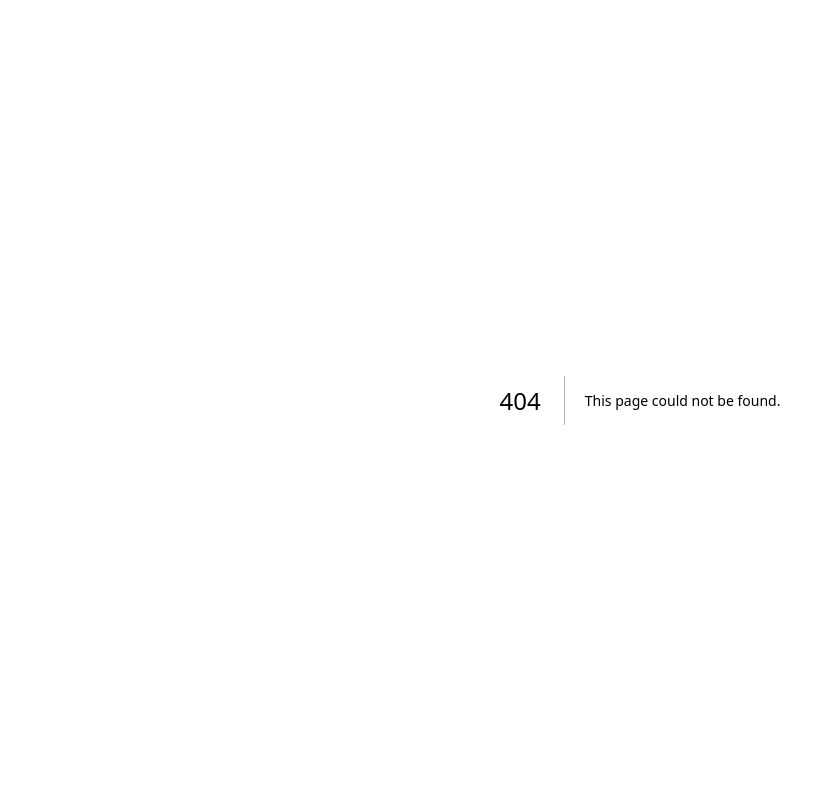
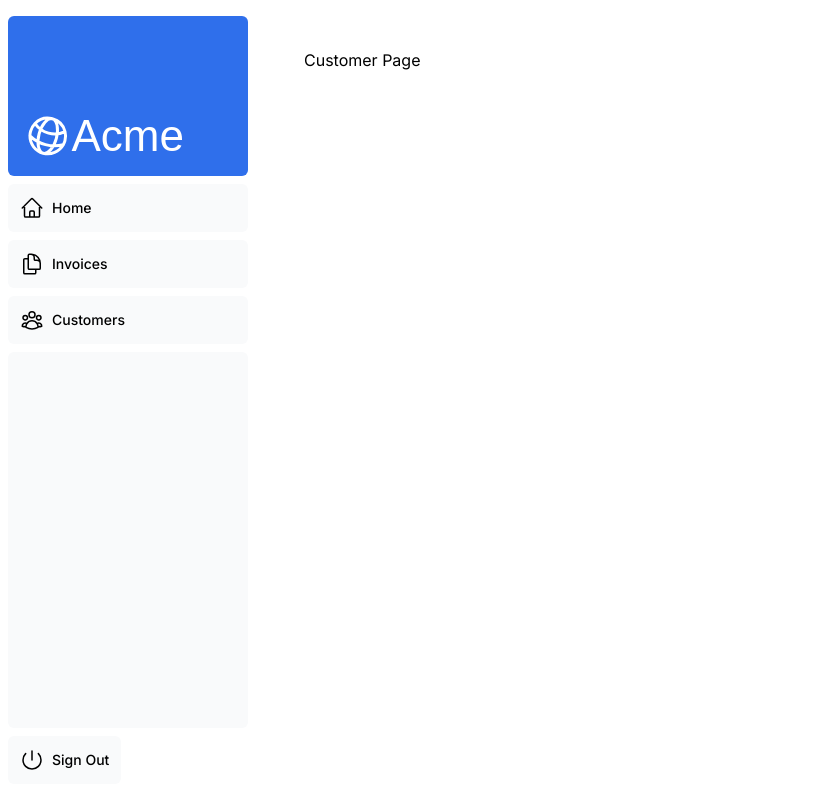
Before and after one commit to jecaps/nextjs-dashboard, a Next.js app: page /dashboard/customers in a window 1280 px wide. Before the commit this address had no page. Shown: the whole page, without its empty margins (0-835 px from the left). Built offline with nearby package versions, Linux system fonts and the light colour scheme; a web font is replaced by a local one.

Commit message:
Creating Layout and Pages

```diff
--- /dev/null
+++ b/app/dashboard/customers/page.tsx
@@ -0,0 +1,3 @@
+export default function Page() {
+    return <p>Customer Page</p>;
+}
--- /dev/null
+++ b/app/dashboard/invoices/page.tsx
@@ -0,0 +1,3 @@
+export default function Page() {
+    return <p>Invoices Page</p>
+}
--- /dev/null
+++ b/app/dashboard/layout.tsx
@@ -0,0 +1,12 @@
+import SideNav from '@/app/ui/dashboard/sidenav';
+
+export default function Layout({ children }: { children: React.ReactNode }) {
+    return (
+        <div className="flex h-screen flex-col md:flex-row md:overflow-hidden">
+        <div className="w-full flex-none md:w-64">
+            <SideNav />
+        </div>
+        <div className="flex-grow p-6 md:overflow-y-auto md:p-12">{children}</div>
+        </div>
+    );
+}
--- /dev/null
+++ b/app/dashboard/page.tsx
@@ -0,0 +1,3 @@
+export default function Page() {
+    return <p>Dashboard Page</p>;
+}
--- a/app/layout.tsx
+++ b/app/layout.tsx
@@ -8,7 +8,7 @@
 }) {
     return (
         <html lang="en">
-        <body className={`${inter.className} antialiased`}>{children}</body>
+            <body className={`${inter.className} antialiased`}>{children}</body>
         </html>
     );
 }
```
